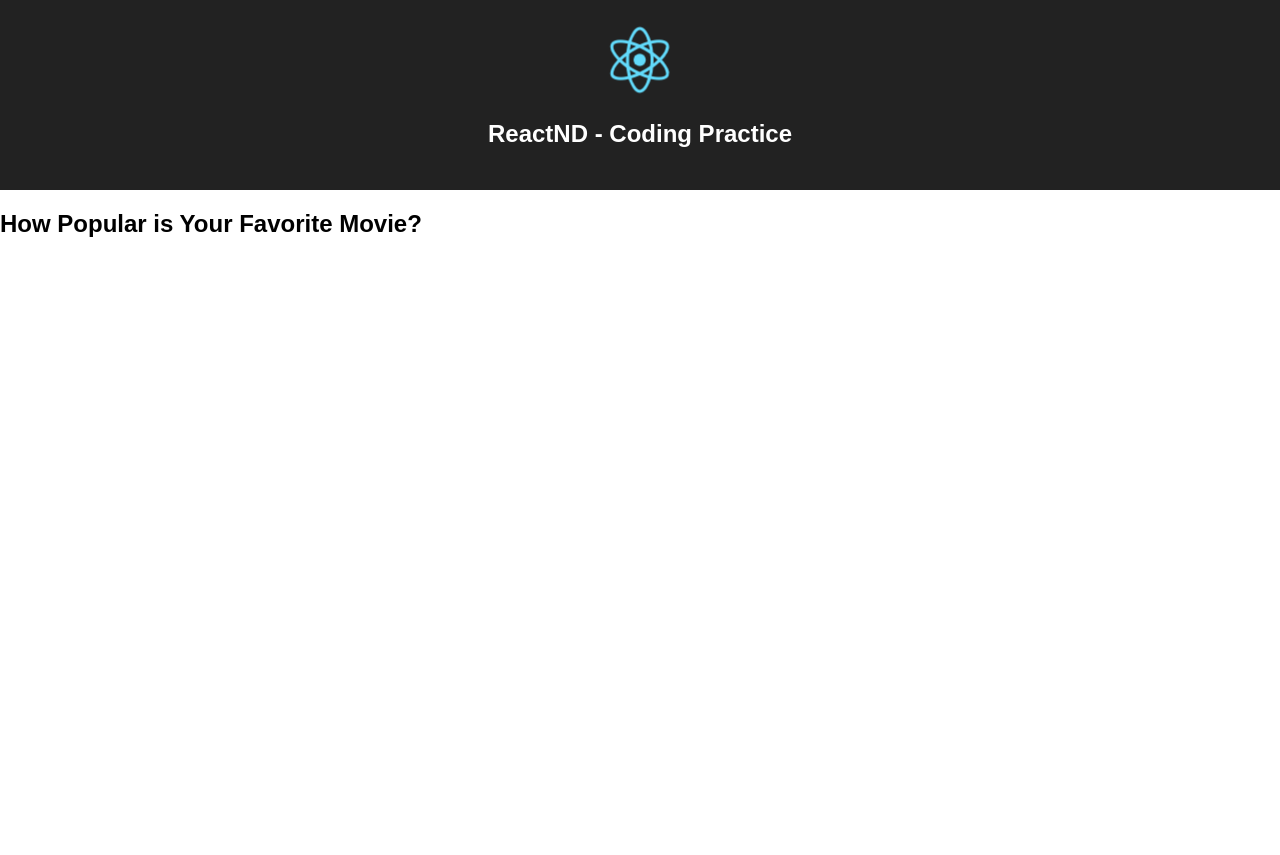
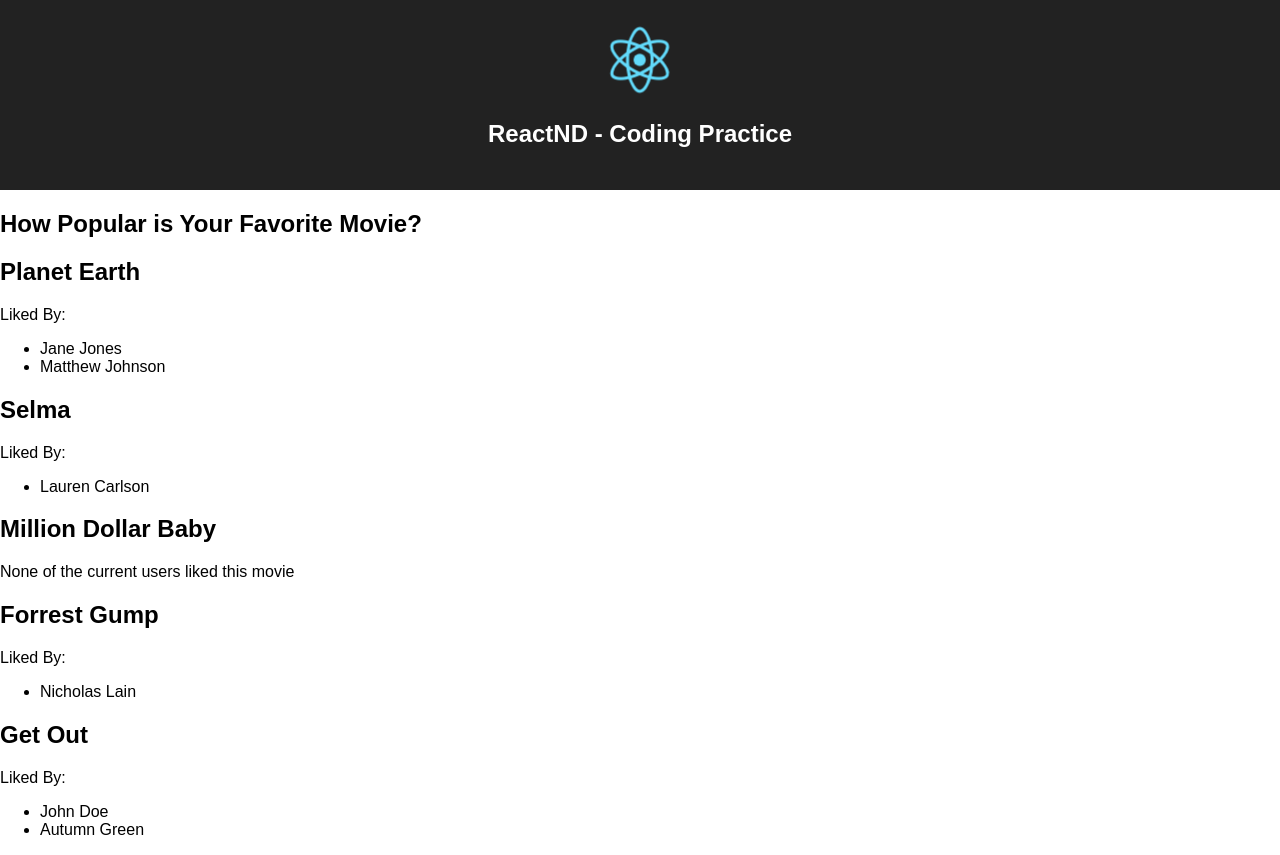
Before and after one commit to abdulrahmanmokhlef/React-workspace, a React (Create React App) app: page / in a window 1280 px wide. Before the commit the page ends 800 px from the top, so only its background shows below. Built offline with nearby package versions, Linux system fonts and the light colour scheme.

Commit message:
adding MovieDetails component

```diff
--- a/src/App.js
+++ b/src/App.js
@@ -1,7 +1,7 @@
 import React, { Component } from 'react';
 import logo from './logo.svg';
 import './App.css';
-
+import MovieDetails from './MovieDetails'
 /*
 Display a list of movies where each movie contains a list of users that favorited it.
 
@@ -106,6 +106,7 @@ class App extends Component {
           <h1 className="App-title">ReactND - Coding Practice</h1>
         </header>
         <h2>How Popular is Your Favorite Movie?</h2>
+		<MovieDetails users={users} movies={movies} profiles={profiles}/>
       </div>
     );
   }
--- /dev/null
+++ b/src/MovieDetails.js
@@ -0,0 +1,44 @@
+import React, {Component} from 'react'
+
+class MovieDetails extends Component{
+	render(){
+      debugger
+      const {users, movies, profiles} = this.props;
+    	return(
+        	<div>
+              {Object.keys(movies).map((movieId)=>{
+                    debugger
+                    const inFavorites = profiles.filter(profile => profile.favoriteMovieID === movieId);
+          	 		const movie= movies[movieId];
+
+                   	if(inFavorites.length > 0){
+                      return (
+                        <div>
+                            <h2>{movies[movieId].name}</h2>
+                            <p>Liked By:</p>
+                            <ul>
+                              {inFavorites.map(f =>{
+                               debugger
+                                const user = users[f.userID];
+                                return(
+                                  <li key="f.id">{user.name}</li>
+                                )
+                              })}
+                           </ul>
+                        </div>
+                      )
+                     }else{
+                       return(
+                            <div>
+                              <h2>{movies[movieId].name}</h2>
+                              <p>None of the current users liked this movie</p>
+                            </div>
+                        )
+                     }
+                })}
+              </div>
+        )
+    }
+}
+
+export default MovieDetails
```
Also changed, not shown: package.json (line endings or trailing spaces), 1 other file (tests, documents, lock files or other folders).
